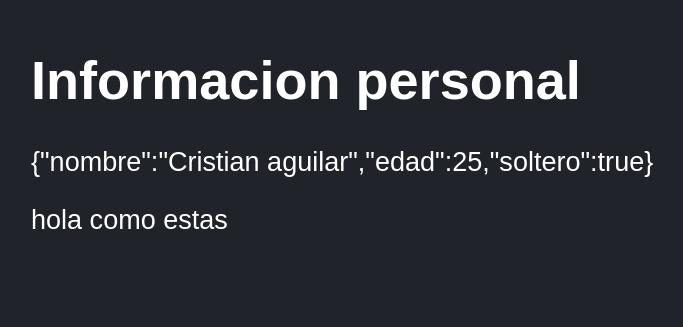
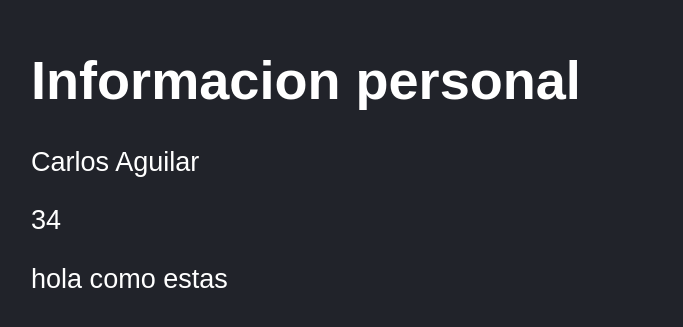
Before and after one commit to cris02/react_modulo_02, a React (Vite) app: page / in a window 1280 px wide. Shown: the part 135-462 px from the top of the page, without its empty margins (117-800 px from the left). Built offline with nearby package versions, Linux system fonts and the light colour scheme.

Commit message:
Props en componentes

```diff
--- a/src/FirtApp.jsx
+++ b/src/FirtApp.jsx
@@ -6,12 +6,14 @@ const persona = {
 
 const getSaludo = () => 'hola como estas';
 
-export const FirtApp = () => {
+export const FirtApp = ( {title, edad}) => {
   return (
     // regla en React siempre agrupar en un elemento padre cuando se requiere retornar mas de dos elementos
     <>
       <h1>Informacion personal</h1>
-      <p>{JSON.stringify(persona) }</p>
+      {/* <p>{JSON.stringify(persona) }</p> */}
+      <p>{ title }</p>
+      <p> {edad + 5}</p>
       <p>{getSaludo()}</p>
     </>
 
--- a/src/HelloWordApp.jsx
+++ b/src/HelloWordApp.jsx
@@ -1,5 +1,6 @@
 
-export const HelloWordApp = () => {
+export const HelloWordApp = (props) => {
+
   return (
     <div>Hello Word App</div>
   )
--- a/src/main.jsx
+++ b/src/main.jsx
@@ -11,6 +11,6 @@ import './styles.css';
 
 ReactDOM.createRoot(document.getElementById('root')).render(
     <React.StrictMode>
-        <FirtApp />
+        <FirtApp title={"Carlos Aguilar"} edad={29} />
     </React.StrictMode>
 );
```
